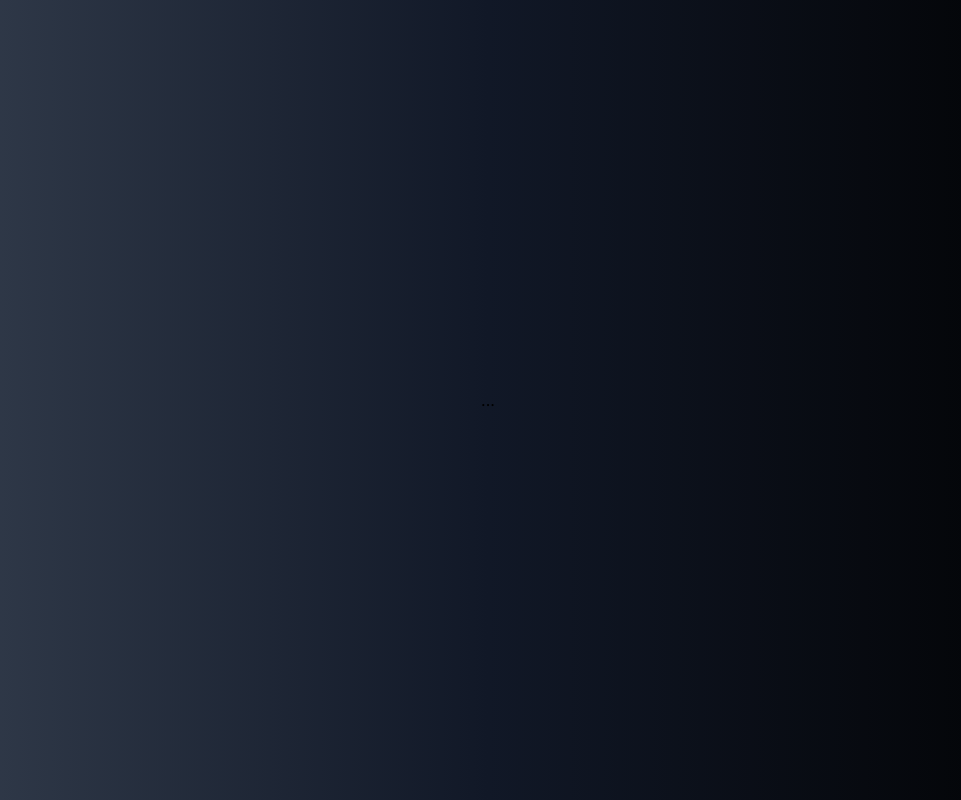
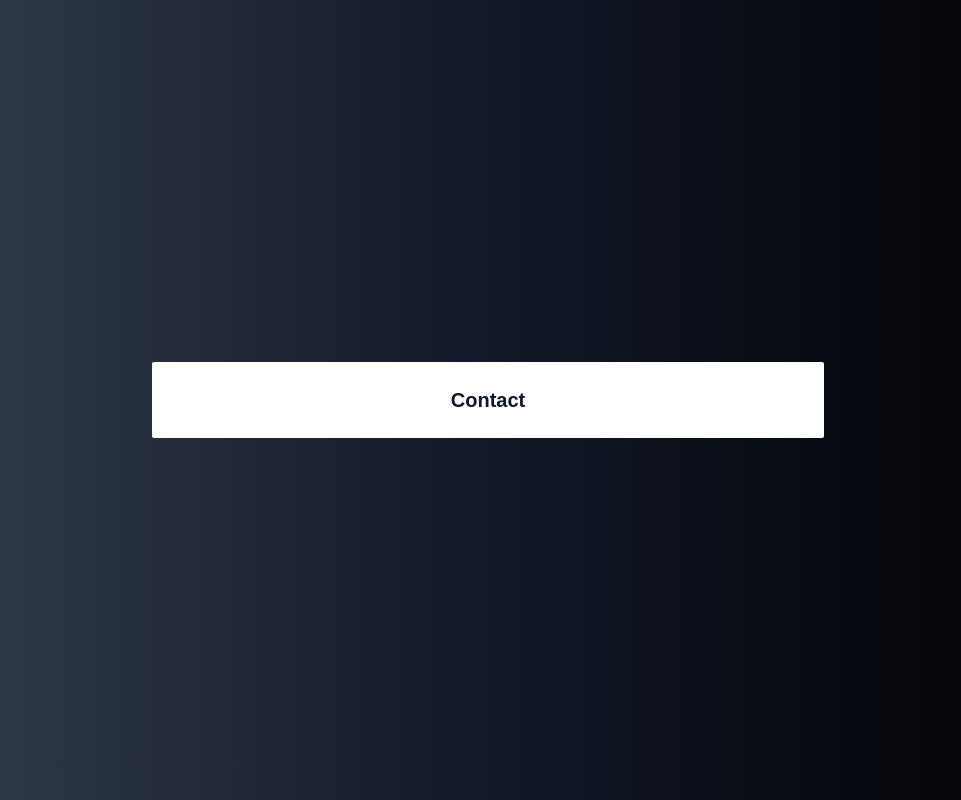
Before and after one commit to gustavosalviato/multi-step-form-testing, a Next.js app: page / in a window 1280 px wide. Shown: the whole page, without its empty margins (152-1113 px from the left). Built offline with nearby package versions, Linux system fonts and the light colour scheme.

Commit message:
chore: font config

```diff
--- /dev/null
+++ b/src/app/_document.tsx
@@ -0,0 +1,24 @@
+import { Html, Head, Main, NextScript } from 'next/document'
+
+export default function Document() {
+  return (
+    <Html lang="en">
+      <Head>
+        <link rel="preconnect" href="https://fonts.googleapis.com" />
+        <link
+          rel="preconnect"
+          href="https://fonts.gstatic.com"
+          crossOrigin="anonymous"
+        />
+        <link
+          href="https://fonts.googleapis.com/css2?family=Poppins:wght@400;500;600;700&display=swap"
+          rel="stylesheet"
+        />
+      </Head>
+      <body className="">
+        <Main />
+        <NextScript />
+      </body>
+    </Html>
+  )
+}
--- a/src/app/layout.tsx
+++ b/src/app/layout.tsx
@@ -1,8 +1,5 @@
 import type { Metadata } from 'next'
-import { Inter } from 'next/font/google'
 import './globals.css'
-
-const inter = Inter({ subsets: ['latin'] })
 
 export const metadata: Metadata = {
   title: 'Create Next App',
@@ -15,8 +12,8 @@ export default function RootLayout({
   children: React.ReactNode
 }) {
   return (
-    <html lang="en">
-      <body className={inter.className}>{children}</body>
+    <html lang="en" className="text-slate-900">
+      <body>{children}</body>
     </html>
   )
 }
--- a/src/app/page.tsx
+++ b/src/app/page.tsx
@@ -2,8 +2,10 @@ import Image from 'next/image'
 
 export default function Home() {
   return (
-    <div className="flex items-center justify-center min-h-screen bg-gradient-to-r from-gray-700 via-gray-900 to-black">
-      <div>...</div>
+    <div className="flex items-center justify-center min-h-screen bg-gradient-to-r from-gray-700 via-gray-900 to-black px-4">
+      <div className="flex flex-col space-y-4 rounded-sm p-6 bg-white max-w-2xl w-full">
+        <h2 className="text-center items-center text-xl font-bold">Contact</h2>
+      </div>
     </div>
   )
 }
--- a/tailwind.config.ts
+++ b/tailwind.config.ts
@@ -8,10 +8,9 @@ const config: Config = {
   ],
   theme: {
     extend: {
-      backgroundImage: {
-        'gradient-radial': 'radial-gradient(var(--tw-gradient-stops))',
-        'gradient-conic':
-          'conic-gradient(from 180deg at 50% 50%, var(--tw-gradient-stops))',
+      fontFamily: {
+        sans: ['Poppins', 'sans-serif'],
+        alt: 'Bai Jamjuree',
       },
     },
   },
```
